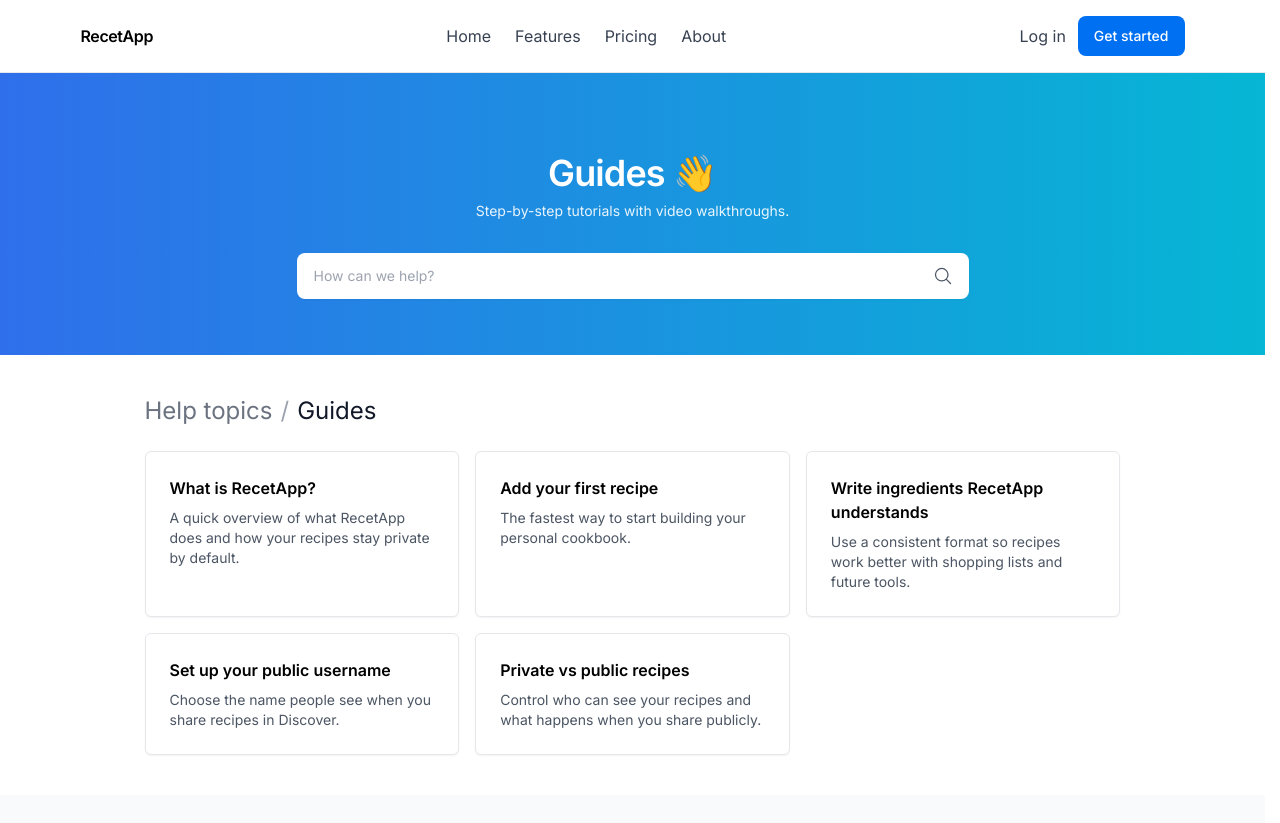
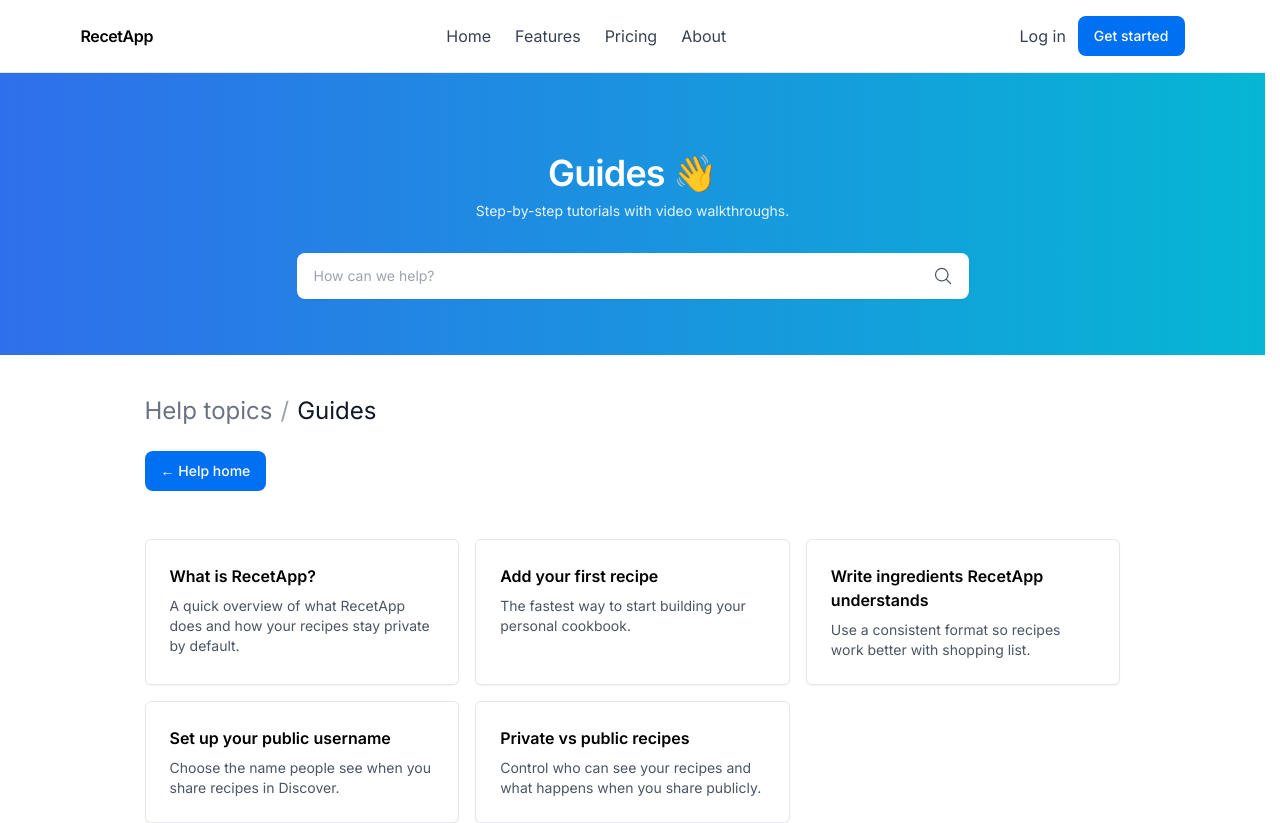
Before and after one commit to pschonffeldt/recetapp, a Next.js app: page /help/guides in a window 1280 px wide. Shown: the top 823 px of the page. Built offline with nearby package versions, Linux system fonts and the light colour scheme; a web font is replaced by a local one.

Commit message:
feat(help,ui): add back navigation for guides and FAQs
- Add “Back to Guides” button on individual guide pages
- Add “Back to Help” button on the FAQ page
- Standardize navigation patterns across Help sections
- Improve overall UX by making it easier to move between help areas

```diff
--- a/app/(outsideapp)/(help)/help/(faq-guides)/guides/page.tsx
+++ b/app/(outsideapp)/(help)/help/(faq-guides)/guides/page.tsx
@@ -2,6 +2,8 @@ import Breadcrumbs from "@/app/ui/general/breadcrumbs";
 import HelpHero from "@/app/ui/help/help-hero";
 import { GUIDES } from "@/app/lib/guides/data";
 import CardLink from "@/app/ui/marketing/sections/card-link";
+import { Button } from "@/app/ui/general/button";
+import Link from "next/link";
 
 export const metadata = { title: "Guides" };
 
@@ -22,6 +24,11 @@ export default async function GuidesPage() {
             { label: "Guides", href: "/help/guides", active: true },
           ]}
         />
+        <Link href="/help" className="inline-block">
+          <Button type="button" className="mb-6">
+            ← Help home
+          </Button>
+        </Link>
 
         <div className="mt-6 grid gap-4 sm:grid-cols-2 lg:grid-cols-3">
           {GUIDES.map((g) => (
--- a/app/lib/guides/data.ts
+++ b/app/lib/guides/data.ts
@@ -61,7 +61,7 @@ Start simple. You can always edit and improve later.
     slug: "write-ingredients-recetapp-understands",
     title: "Write ingredients RecetApp understands",
     summary:
-      "Use a consistent format so recipes work better with shopping lists and future tools.",
+      "Use a consistent format so recipes work better with shopping list.",
     youtubeId: "dQw4w9WgXcQ",
     bodyMd: `
 ## Best format
```
